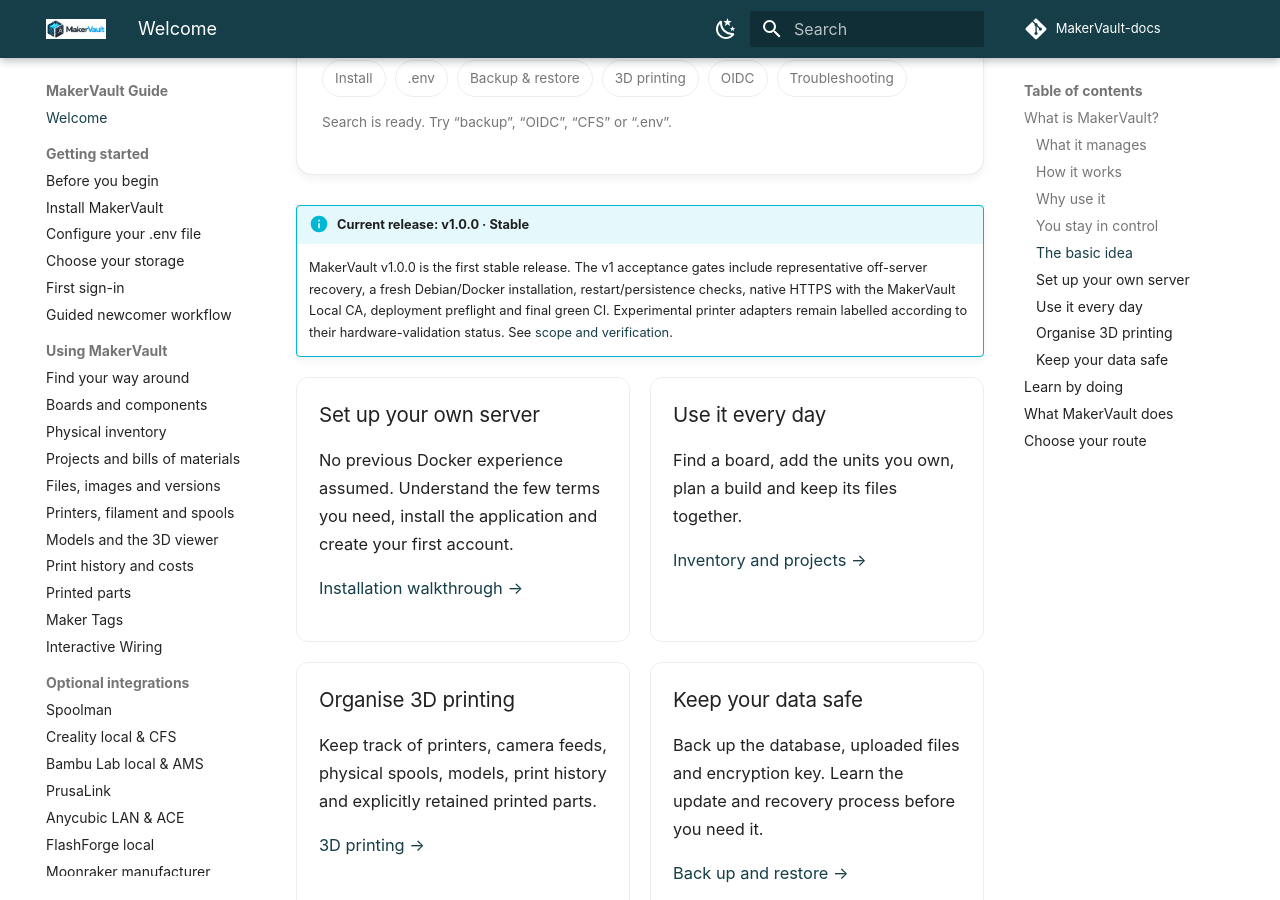
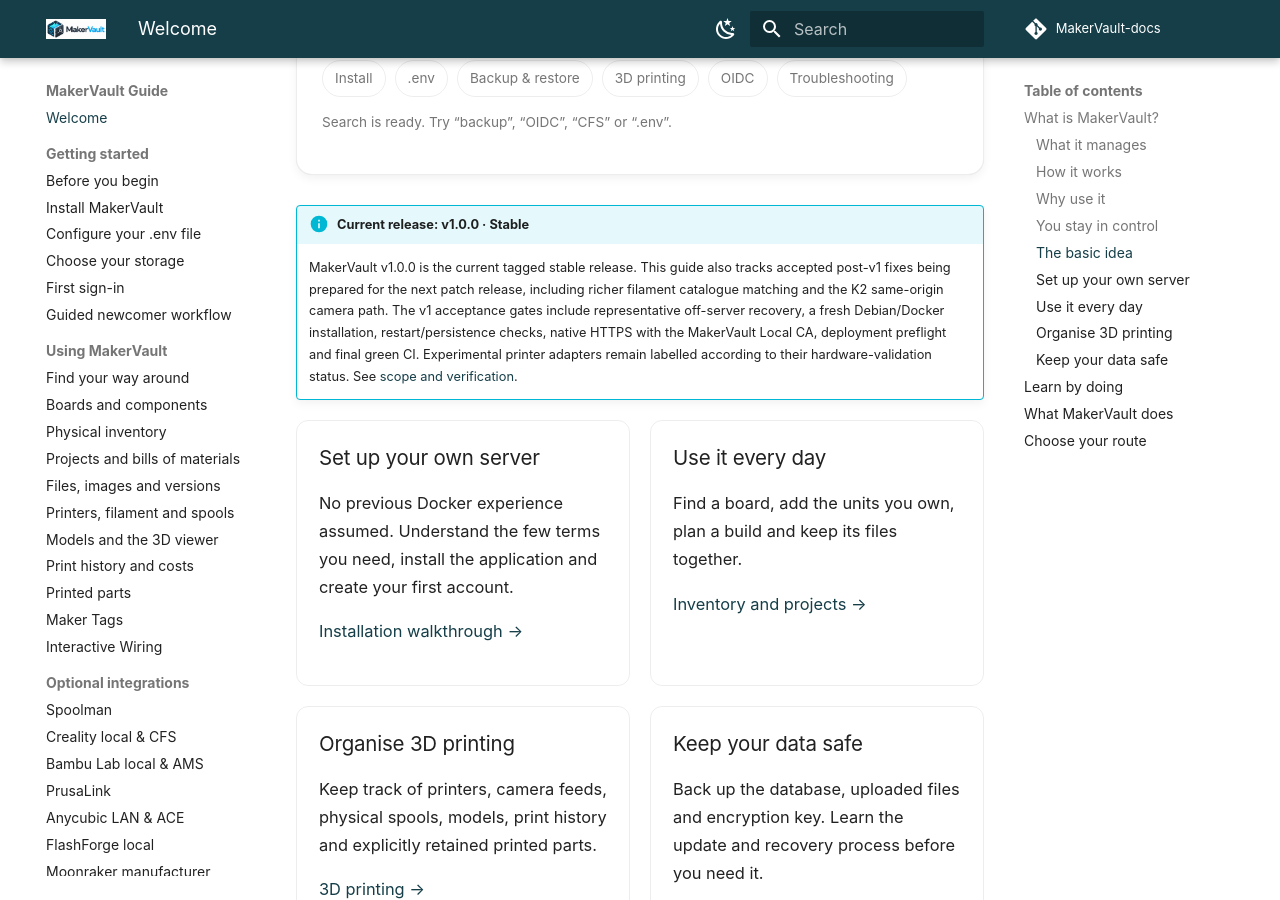
Before and after one commit to gavrd7/MakerVault-docs, an MkDocs documentation site: the page built from docs/guide/index.md, in a window 1280 px wide and 900 px high, scrolled down 2252 px. Built offline with MkDocs 1.6.1 and Material for MkDocs 9.7.7, drawn with Linux system fonts in a browser that asks for light colours; comment, search, counter and statistics services are not loaded; some of the changed text lies outside the part shown.

Commit message:
Update public guide overview

```diff
--- a/docs/guide/index.md
+++ b/docs/guide/index.md
@@ -18,7 +18,7 @@
 <div class="guide-grid" markdown>
 <div class="guide-card" markdown>
 ### What it manages
-Boards and components, physical inventory, projects and BOMs, files and revisions, wiring diagrams, printers, filament and spools, models, print history, printed parts and physical Maker Tags.
+Boards and components, physical inventory, projects and BOMs, files and revisions, wiring diagrams, printers, catalogue-matched filament products and physical spools, models, print history, printed parts and physical Maker Tags.
 </div>
 <div class="guide-card" markdown>
 ### How it works
@@ -86,7 +86,7 @@
 </div>
 
 !!! info "Current release: v1.0.0 · Stable"
-    MakerVault v1.0.0 is the first stable release. The v1 acceptance gates include representative off-server recovery, a fresh Debian/Docker installation, restart/persistence checks, native HTTPS with the MakerVault Local CA, deployment preflight and final green CI. Experimental printer adapters remain labelled according to their hardware-validation status. See [scope and verification](reference/about.md).
+    MakerVault v1.0.0 is the current tagged stable release. This guide also tracks accepted post-v1 fixes being prepared for the next patch release, including richer filament catalogue matching and the K2 same-origin camera path. The v1 acceptance gates include representative off-server recovery, a fresh Debian/Docker installation, restart/persistence checks, native HTTPS with the MakerVault Local CA, deployment preflight and final green CI. Experimental printer adapters remain labelled according to their hardware-validation status. See [scope and verification](reference/about.md).
 
 <div class="guide-grid" markdown>
 <div class="guide-card" markdown>
```
